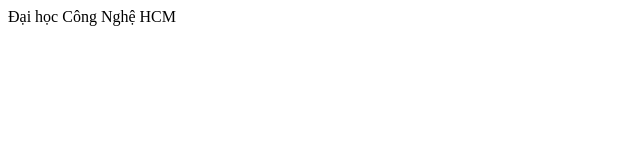
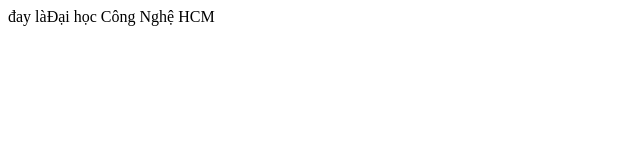
Before and after one commit to trm000/github1, a plain HTML site: page index.html in a window 1280 px wide. Shown: the full height of the page, 0-640 px from the left. Drawn offline with Linux system fonts and the light colour scheme.

Commit message:
Update index.html

```diff
--- a/index.html
+++ b/index.html
@@ -3,6 +3,6 @@
   <title>Hello</title>
 </head>
   <body>
-    <p>Đại học Công Nghệ HCM</p>
+    <p>đay làĐại học Công Nghệ HCM</p>
   </body>
 </html>
```
